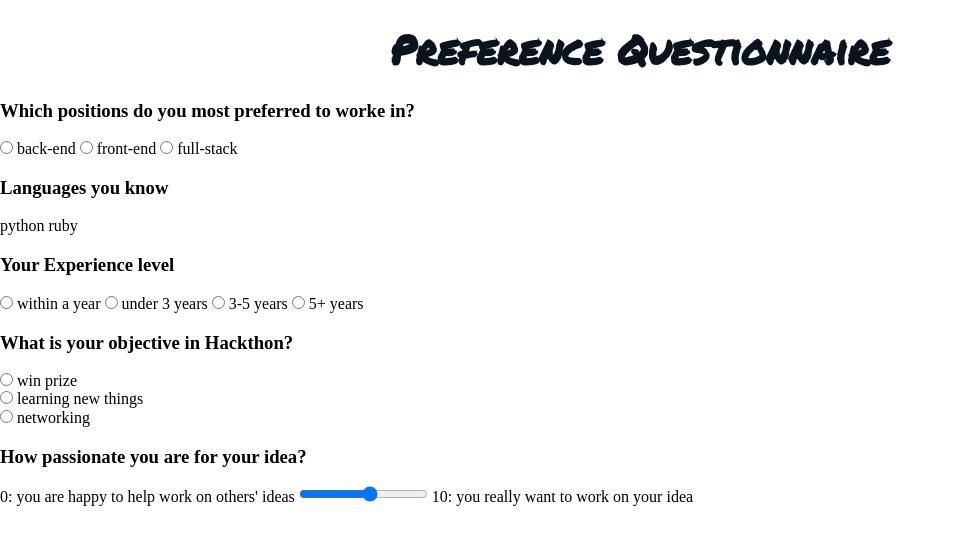
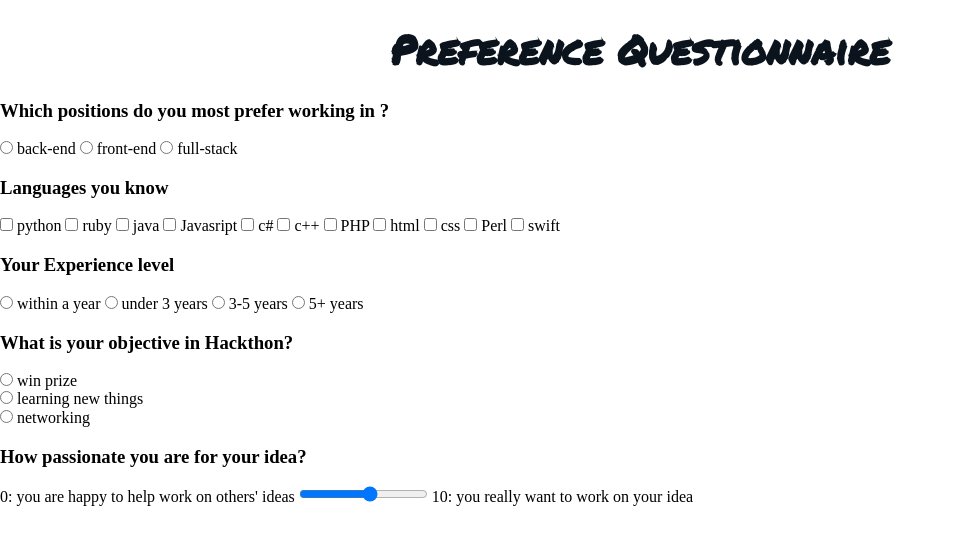
Before and after one commit to leahhou/team_builder, a Flask app: page /preference in a window 1280 px wide. Shown: the top 545 px of the page, without its empty margins (0-956 px from the left). Run offline with Flask 2, Linux system fonts and the light colour scheme.

Commit message:
complete form

```diff
--- a/routes.py
+++ b/routes.py
@@ -30,7 +30,9 @@ def login():
 @app.route("/preference", methods=["POST","GET"])
 def preference():
     #database to store all options to display in form
-    languages=["python","ruby"]
+    languages=["python","ruby","java","Javasript","c#","c++","PHP",
+    "html","css","Perl","swift"
+    ]
     return render_template("preference_form.html", languages=languages)
 
 @app.route("/profile/<name>")
--- a/templates/preference_form.html
+++ b/templates/preference_form.html
@@ -13,7 +13,7 @@
 <h1>Preference Questionnaire</h1>
 <form>
 <div>
-    <h3>Which positions do you most preferred to worke in?</h3>
+    <h3>Which positions do you most prefer working in ?</h3>
         <input type="radio" name="dev_role" value="back-end"> back-end
         <input type="radio" name="dev_role" value="front-end"> front-end
         <input type="radio" name="dev_role" value="full-stack"> full-stack
@@ -22,7 +22,7 @@
 <div>
     <h3>Languages you know</h3>
     {% for item in languages %}
-        {{ item }}
+    <input type="checkbox" name="langues" value="{{ item }}"> {{ item }}
     {% endfor %}
 </div>
 
@@ -47,6 +47,7 @@
     <input type="range" min="1" max="10">
     10: you really want to work on your idea
 </div>
+
 </form>
 </body>
 </html>
```
Also changed, not shown: templates/profile.html (+3 -13 lines).
